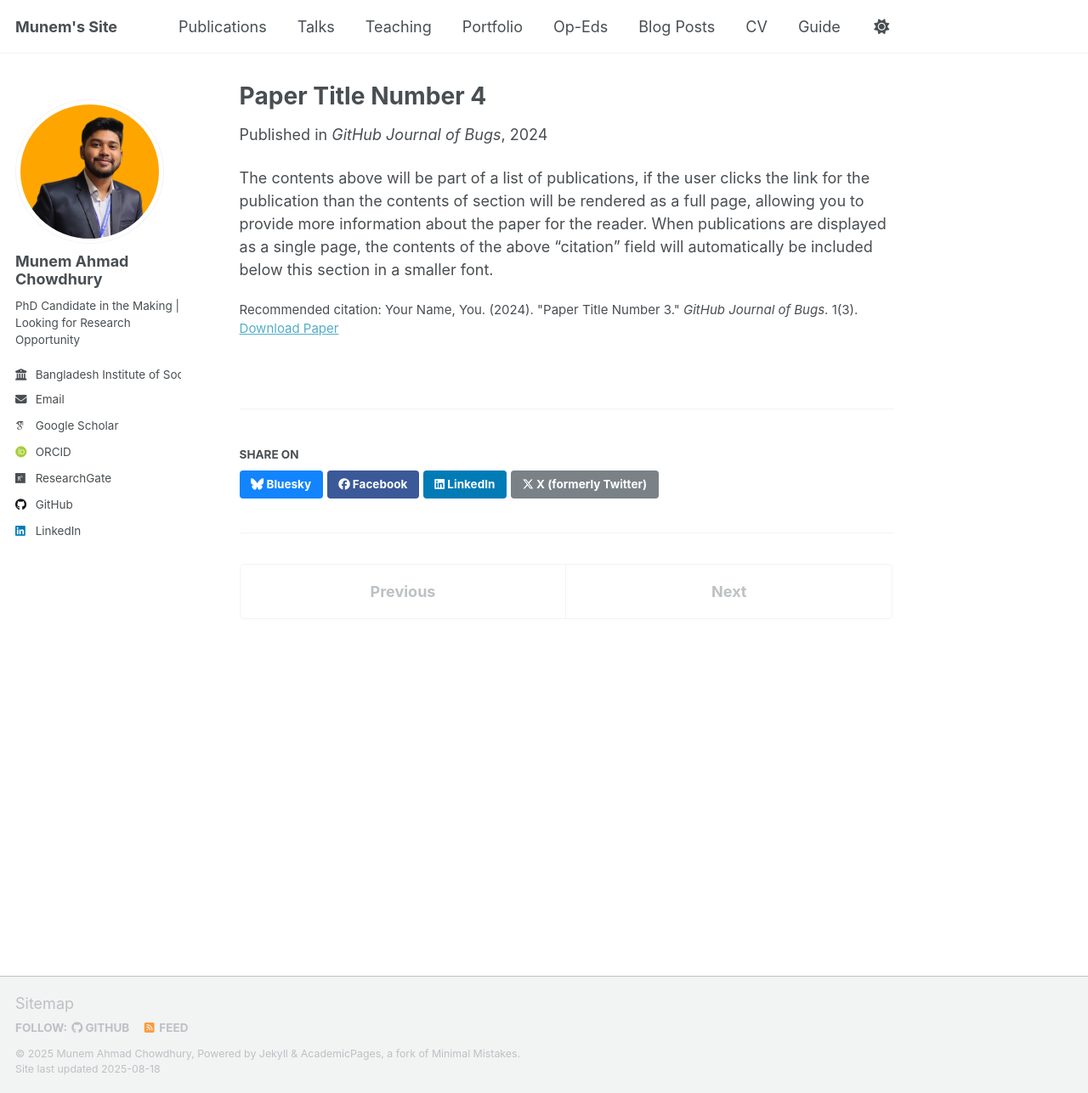
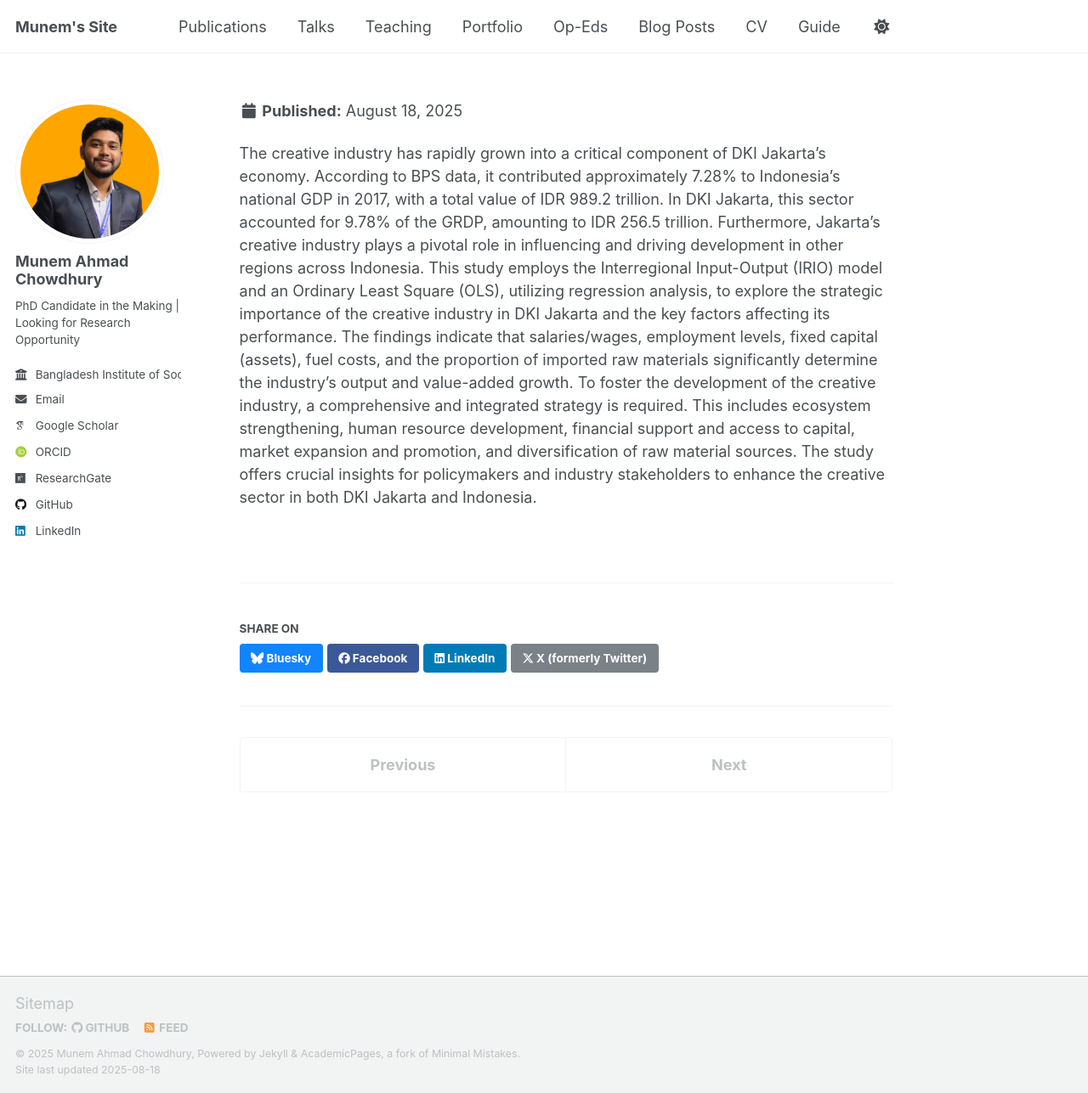
Before and after one commit to munemahmad/munemahmad.github.io, a Jekyll site: the page built from _publications/workingpaper2.md, in a window 1280 px wide and 1287 px high. Shown: the whole window at 85% size. Built offline with Jekyll 4.4.1, drawn with Linux system fonts in a browser that asks for light colours; some web fonts are replaced; a script that is not in the unit is left out.

Commit message:
Update workingpaper2.md

```diff
--- a/_publications/workingpaper2.md
+++ b/_publications/workingpaper2.md
@@ -1,13 +1,11 @@
 ---
-title: "Paper Title Number 4"
+title: "Creative Synergies: an IRIO Analysis of Jakarta's Creative Industry and its Spillover Effects on National Economic Growth."
 collection: publications
-category: conferences
-permalink: /publication/2024-02-17-paper-title-number-4
-excerpt: 'This paper is about fixing template issue #693.'
-date: 2024-02-17
-venue: 'GitHub Journal of Bugs'
-paperurl: 'http://academicpages.github.io/files/paper3.pdf'
-citation: 'Your Name, You. (2024). &quot;Paper Title Number 3.&quot; <i>GitHub Journal of Bugs</i>. 1(3).'
+category: working paper
+permalink: /publication/workingpaper2
+excerpt: 'The creative industry has rapidly grown into a critical component of DKI Jakarta's economy. According to BPS data, it contributed.........'
+date: 2025-02-17
+citation: 'Ichsan, A. K. N., Fresky, M. F., Chowdhury, M. A., and Rahmawati, Y. (2025). &quot; Creative Synergies: an IRIO Analysis of Jakarta's Creative Industry and its Spillover Effects on National Economic Growth.&quot; <i>Working Paper</i>.'
 ---
 
-The contents above will be part of a list of publications, if the user clicks the link for the publication than the contents of section will be rendered as a full page, allowing you to provide more information about the paper for the reader. When publications are displayed as a single page, the contents of the above "citation" field will automatically be included below this section in a smaller font.
+The creative industry has rapidly grown into a critical component of DKI Jakarta's economy. According to BPS data, it contributed approximately 7.28% to Indonesia's national GDP in 2017, with a total value of IDR 989.2 trillion. In DKI Jakarta, this sector accounted for 9.78% of the GRDP, amounting to IDR 256.5 trillion. Furthermore, Jakarta's creative industry plays a pivotal role in influencing and driving development in other regions across Indonesia. This study employs the Interregional Input-Output (IRIO) model and an Ordinary Least Square (OLS), utilizing regression analysis, to explore the strategic importance of the creative industry in DKI Jakarta and the key factors affecting its performance. The findings indicate that salaries/wages, employment levels, fixed capital (assets), fuel costs, and the proportion of imported raw materials significantly determine the industry's output and value-added growth. To foster the development of the creative industry, a comprehensive and integrated strategy is required. This includes ecosystem strengthening, human resource development, financial support and access to capital, market expansion and promotion, and diversification of raw material sources. The study offers crucial insights for policymakers and industry stakeholders to enhance the creative sector in both DKI Jakarta and Indonesia.
```
